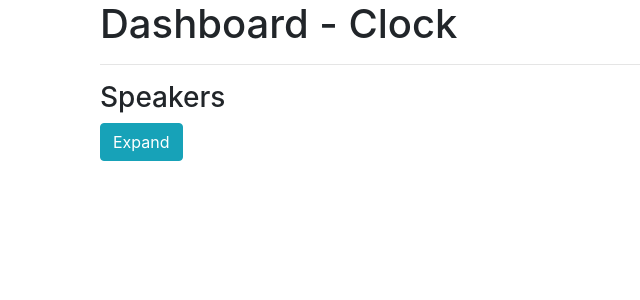
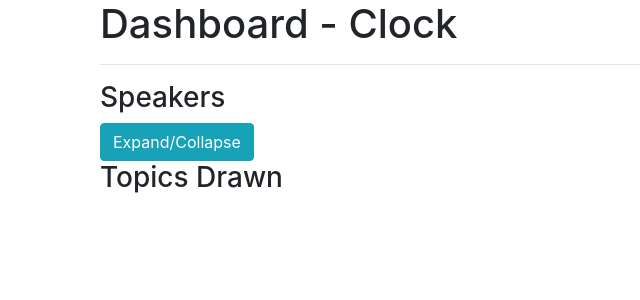
Before and after one commit to omajoshi/debate, a Django app: template extemp/templates/extemp/tournament_clock.html in a window 1280 px wide. Shown: the part 104-404 px from the top of the page, without its empty margins (0-640 px from the left). Run offline with Django 3.2, Linux system fonts and the light colour scheme; the template is opened without the code that fills it, so the values that code supplies are empty; the visitor is signed in with stand-in values (Sample User, id 1); some libraries are stand-ins or nearby versions.

Commit message:
auto show on clock

```diff
--- a/extemp/templates/extemp/draw_topics.html
+++ b/extemp/templates/extemp/draw_topics.html
@@ -12,7 +12,7 @@
 <div class="row">
     <div class="col-sm-11">Please only click this button if you are ready to draw for {{section.round}} Section {{section.name}}, Speaker {{section.running_index}}</div>
     <div class="col-sm-1">
-        <input class="btn btn-primary float-sm-right" type="submit" value="Submit">
+        <input class="btn btn-primary float-sm-right" type="submit" value="Draw">
     </div>
 </div>
 </form>
--- a/extemp/templates/extemp/tournament_clock.html
+++ b/extemp/templates/extemp/tournament_clock.html
@@ -4,9 +4,9 @@
 <hr>
 <h3>Speakers</h3>
 <button class="btn btn-info" type="button" data-toggle="collapse" data-target="#allSpeakers" aria-expanded="false" aria-controls="allSpeakers">
-    Expand
+    Expand/Collapse
 </button>
-<div class="collapse" id="allSpeakers">
+<div class="collapse show" id="allSpeakers">
   <h3>Topics Drawn</h3>
   {% for instance in tournament.get_current_topicinstances %}
   <p>{{ instance.section.round.event.code }} {{ instance.section.round.get_name_display }} Speaker {{ instance.index }} - {{ instance.name }} drew <b>{{ instance.modified | timesince }} ago</b></p>
--- a/extemp/templates/extemp/tournament_detail.html
+++ b/extemp/templates/extemp/tournament_detail.html
@@ -12,7 +12,7 @@
 <hr>
 <h3>Speakers</h3>
 <button class="btn btn-info" type="button" data-toggle="collapse" data-target="#allSpeakers" aria-expanded="false" aria-controls="allSpeakers">
-    Expand
+    Expand/Collapse
 </button>
 <div class="collapse" id="allSpeakers">
   <h3>Topics Drawn</h3>
@@ -24,7 +24,7 @@
 <hr>
 <h3>{{ event.name }}</h3>
 <button class="btn btn-info" type="button" data-toggle="collapse" data-target="#{{event.name}}Details" aria-expanded="false" aria-controls="{{event.name}}Details">
-  Expand
+  Expand/Collapse
 </button>
 <div class="collapse" id="{{event.name}}Details">
 {% for round in event.round_set.all %}
```
